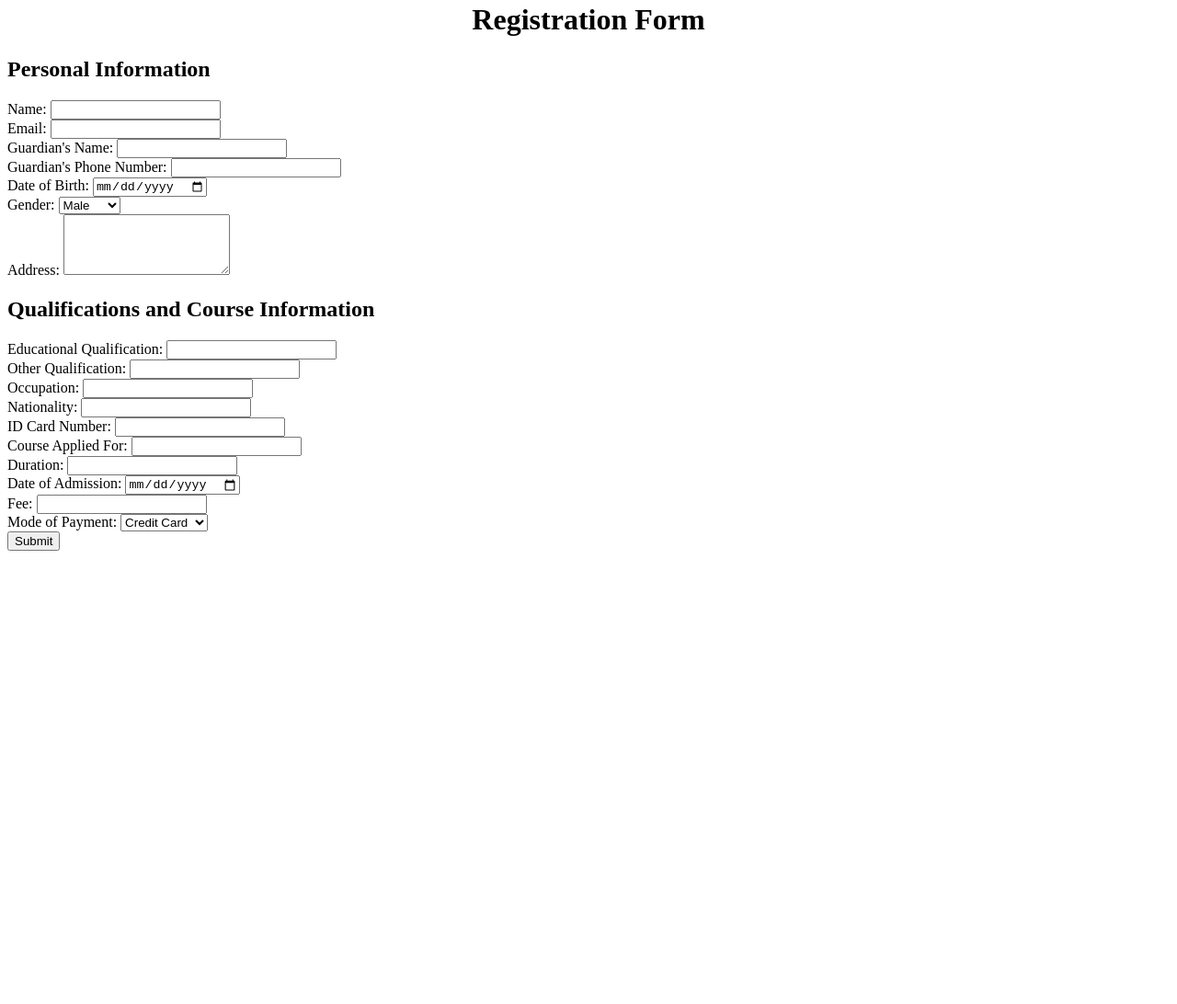
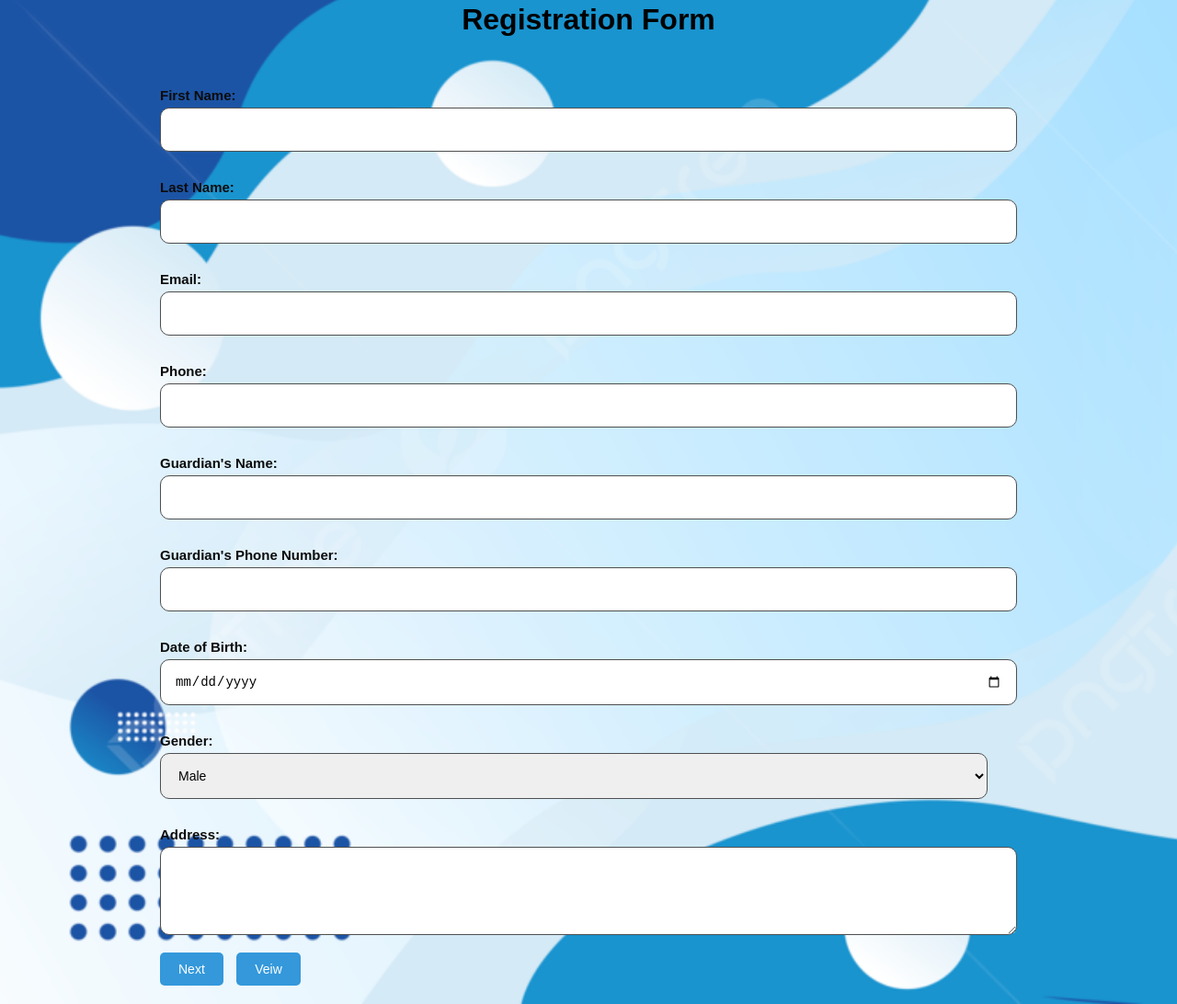
Before and after one commit to Chrstphr9/ForeTrust_Form, a plain HTML site: page index.html in a window 1280 px wide. Shown: the part 18-1110 px from the top of the page at 92% size. Before the commit the page ends 800 px from the top, so only its background shows below. Drawn offline with Linux system fonts and the light colour scheme.

Commit message:
second commit

```diff
--- a/index.html
+++ b/index.html
@@ -1,25 +1,35 @@
 <!DOCTYPE html>
 <html lang="en">
+
 <head>
     <meta charset="UTF-8">
     <meta name="viewport" content="width=device-width, initial-scale=1.0">
+    <link rel="stylesheet" href="styles.css">
     <title>Registration Form</title>
 </head>
+
 <body>
+    <div id="page1">
         <h1 style="text-align: center;">Registration Form</h1>
-    <form action="/submit_registration" method="POST">
-        <h2>Personal Information</h2>
-        <label for="name">Name:</label>
-        <input type="text" id="name" name="name" required><br>
+        <form id="formPage1">
+            <!-- Your personal information fields here -->
+            <label for="fname">First Name:</label>
+            <input type="text" id="name" name="fname" required><br>
+
+            <label for="lname">Last Name:</label>
+            <input type="text" id="name" name="lname" required><br>
 
             <label for="email">Email:</label>
             <input type="email" id="email" name="email" required><br>
 
-        <label for="guardian_name">Guardian's Name:</label>
-        <input type="text" id="guardian_name" name="guardian_name" required><br>
+            <label for="phone">Phone:</label>
+            <input type="text" id="name" name="phone" required><br>
 
-        <label for="guardian_phone">Guardian's Phone Number:</label>
-        <input type="tel" id="guardian_phone" name="guardian_phone" required><br>
+            <label for="g_name">Guardian's Name:</label>
+            <input type="text" id="guardian_name" name="g_name" required><br>
+
+            <label for="g_number">Guardian's Phone Number:</label>
+            <input type="tel" id="guardian_phone" name="g_number" required><br>
 
             <label for="dob">Date of Birth:</label>
             <input type="date" id="dob" name="dob" required><br>
@@ -34,12 +44,22 @@
             <label for="address">Address:</label>
             <textarea id="address" name="address" rows="4" required></textarea><br>
 
-        <h2>Qualifications and Course Information</h2>
-        <label for="edu_qualification">Educational Qualification:</label>
-        <input type="text" id="edu_qualification" name="edu_qualification" required><br>
+            <button type="button" onclick="navigateToPage2()">Next</button>
+            <a href="view.html">
+                <button type="button" onclick="navigateToPage3()">Veiw</button>
+            </a>
+        </form>
+    </div>
 
-        <label for="other_qualification">Other Qualification:</label>
-        <input type="text" id="other_qualification" name="other_qualification"><br>
+    <div id="page2" style="display: none;">
+        <h1 style="text-align: center;">Qualifications and Course Information</h1>
+        <form id="formPage2" action="/submit_registration" method="POST">
+            <!-- Your qualifications and course information fields here -->
+            <label for="edu_qual">Educational Qualification:</label>
+            <input type="text" id="edu_qualification" name="edu_qual" required><br>
+
+            <label for="other_qual">Other Qualification:</label>
+            <input type="text" id="other_qualification" name="other_qual"><br>
 
             <label for="occupation">Occupation:</label>
             <input type="text" id="occupation" name="occupation" required><br>
@@ -47,33 +67,34 @@
             <label for="nationality">Nationality:</label>
             <input type="text" id="nationality" name="nationality" required><br>
 
-        <label for="id_card_number">ID Card Number:</label>
-        <input type="text" id="id_card_number" name="id_card_number" required><br>
+            <label for="id_card">ID Card Number:</label>
+            <input type="text" id="id_card_number" name="id_card" required><br>
 
-        <label for="course_applied">Course Applied For:</label>
-        <input type="text" id="course_applied" name="course_applied" required><br>
+            <label for="course">Course Applied For:</label>
+            <input type="text" id="course_applied" name="course" required><br>
 
             <label for="duration">Duration:</label>
             <input type="text" id="duration" name="duration" required><br>
 
-        <label for="admission_date">Date of Admission:</label>
-        <input type="date" id="admission_date" name="admission_date" required><br>
+            <label for="date_admit">Date of Admission:</label>
+            <input type="date" id="admission_date" name="date_admit" required><br>
 
             <label for="fee">Fee:</label>
             <input type="number" id="fee" name="fee" required><br>
 
-        <label for="payment_mode">Mode of Payment:</label>
-        <select id="payment_mode" name="payment_mode" required>
+            <label for="mod_payment">Mode of Payment:</label>
+            <select id="payment_mode" name="mod_payment" required>
                 <option value="credit_card">Credit Card</option>
                 <option value="debit_card">Debit Card</option>
                 <option value="net_banking">Net Banking</option>
                 <option value="cash">Cash</option>
                 <option value="cheque">Cheque</option>
             </select><br>
-
             <button type="submit">Submit</button>
+            <button type="button" onclick="navigateToPage1()">Back</button>
         </form>
+    </div>
+</body>
 <script src="script.js"></script>
-</body>
 
 </html>
--- a/script.js
+++ b/script.js
@@ -0,0 +1,19 @@
+function navigateToPage2() {
+    document.getElementById("page1").style.display = "none";
+    document.getElementById("page2").style.display = "block";
+}
+
+function navigateToPage1() {
+    document.getElementById("page2").style.display = "none";
+    document.getElementById("page1").style.display = "block";
+}
+
+function navigateToPage3() {
+    document.getElementById("page3").style.display = "none";
+    document.getElementById("page1").style.display = "block";
+}
+
+function navigateToPage4() {
+    document.getElementById("page4").style.display = "none";
+    document.getElementById("page1").style.display = "block";
+}
--- a/styles.css
+++ b/styles.css
@@ -0,0 +1,138 @@
+body {
+    font-family: Arial, sans-serif;
+    margin: 0;
+    padding: 0;
+    background-color: #f0f0f0;
+    background-repeat: none;
+    background-size: cover;
+    background-image: url(/img/pngtree-blue-wave-background-aesthetic-trend-new-update-design-2023-vector-picture-image_2230170.jpg);
+    display: flex;
+    justify-content: center;
+    align-items: center;
+    min-height: 100vh;
+}
+
+.container {
+    max-width: 400px;
+    background-image: url(./img/pngtree-blue-wave-background-aesthetic-trend-new-update-design-2023-vector-picture-image_2230170.jpg);
+    background-color: #fff;
+    border-radius: 10px;
+    box-shadow: 0px 0px 10px rgba(0, 0, 0, 0.2);
+    overflow: hidden;
+}
+
+form {
+    padding: 20px;
+}
+
+h1 {
+    text-align: center;
+    margin-bottom: 20px;
+    color: #000000;
+}
+
+label {
+    display: block;
+    margin-top: 15px;
+    font-size: 15px;
+    font-weight: bold;
+    color: #0c0c0c;
+}
+
+input[type="text"],
+input[type="email"],
+input[type="tel"],
+input[type="date"],
+input[type="number"],
+select,
+textarea {
+    width: 900px;
+    padding: 15px;
+    margin-top: 5px;
+    margin-bottom: 15px;
+    border: 1px solid #4e4f50;
+    border-radius: 10px;
+    font-size: 14px;
+}
+
+button[type="button"],
+button[type="submit"] {
+    background-color: #3498db;
+    color: white;
+    padding: 10px 20px;
+    border: none;
+    border-radius: 5px;
+    cursor: pointer;
+    font-size: 14px;
+    transition: background-color 0.3s ease;
+}
+
+button[type="button"]:hover,
+button[type="submit"]:hover {
+    background-color: #2980b9;
+}
+
+button[type="button"] {
+    margin-right: 10px;
+}
+
+button[type="submit"] {
+    float: right;
+}
+
+#page2 button[type="button"] {
+    float: left;
+}
+
+
+
+/* VIEW CSS */
+table {
+    width: 100%;
+    border-collapse: collapse;
+    border: 1px solid #ccc;
+}
+
+th, td {
+    padding: 10px;
+    border: 1px solid #ccc;
+    text-align: left;
+}
+
+th {
+    background-color: #f2f2f2;
+}
+
+
+
+
+
+@media (max-width: 320px) {
+    .container {
+        max-width: 280px;
+    }
+
+    input,
+    select,
+    textarea {
+        font-size: 12px;
+    }
+}
+
+@media (max-width: 375px) {
+    .container {
+        max-width: 320px;
+    }
+}
+
+@media (max-width: 420px) {
+    .container {
+        max-width: 360px;
+    }
+}
+
+@media (max-width: 768px) {
+    .container {
+        max-width: 600px;
+    }
+}
```
Also changed, not shown: updateform.html (added, +14 -0 lines), view.html (added, +60 -0 lines), img/pngtree-blue-wave-background-aesthetic-trend-new-update-design-2023-vector-picture-image_2230170.jpg (added). Lines whose indentation alone changed are shown as unchanged.
